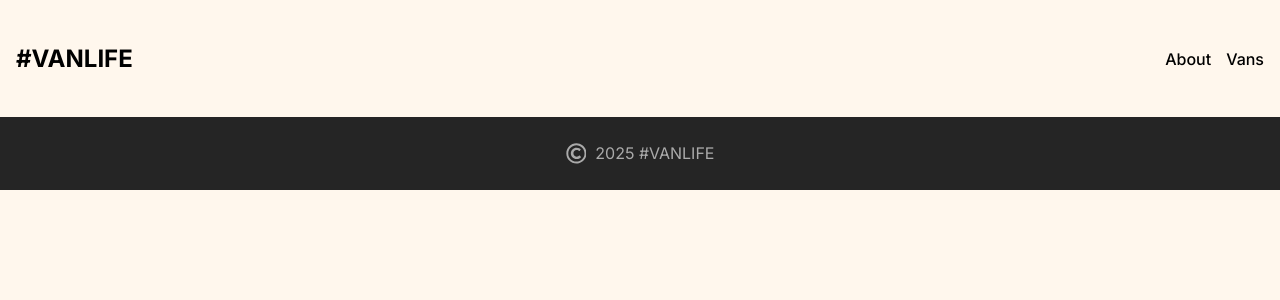
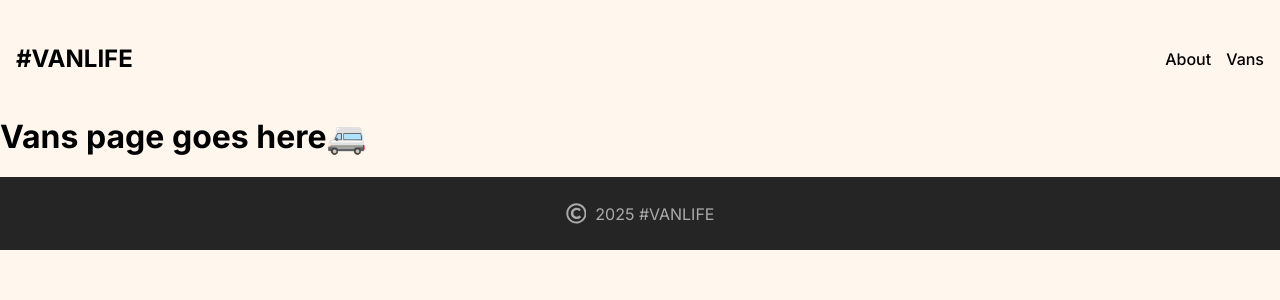
Before and after one commit to emirisato1003/react-vanLife, a React (Vite) app: page /vans in a window 1280 px wide. Shown: the top 300 px of the page. Built offline with nearby package versions, Linux system fonts and the light colour scheme; what miragejs would draw is missing.

Commit message:
create new file and add new route

```diff
--- a/src/App.jsx
+++ b/src/App.jsx
@@ -4,7 +4,8 @@ import reactLogo from './assets/react.svg';
 import viteLogo from '/vite.svg';
 import Home from './pages/Home';
 import About from './pages/About';
-import "./server"
+import Vans from './pages/Vans';
+import "./server";
 import './App.css';
 
 
@@ -27,6 +28,7 @@ function App() {
         <Routes>
           <Route path='/' element={<Home />} />
           <Route path='/about' element={<About />} />
+          <Route path='/vans' element={<Vans />} />
         </Routes>
       </BrowserRouter>
       <footer>
--- /dev/null
+++ b/src/pages/Vans.jsx
@@ -0,0 +1,6 @@
+
+export default function Vans(){
+    return(
+        <h1>Vans page goes here🚐</h1>
+    )
+}
```
